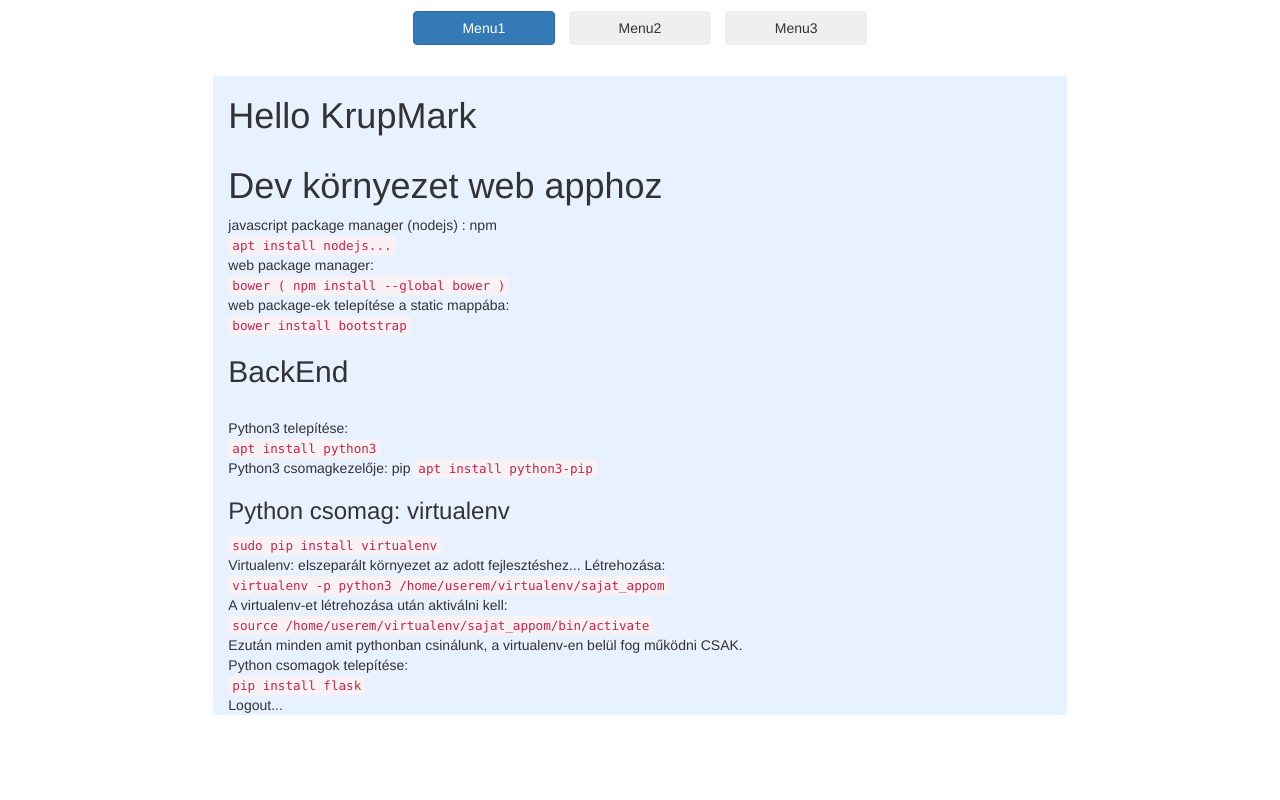
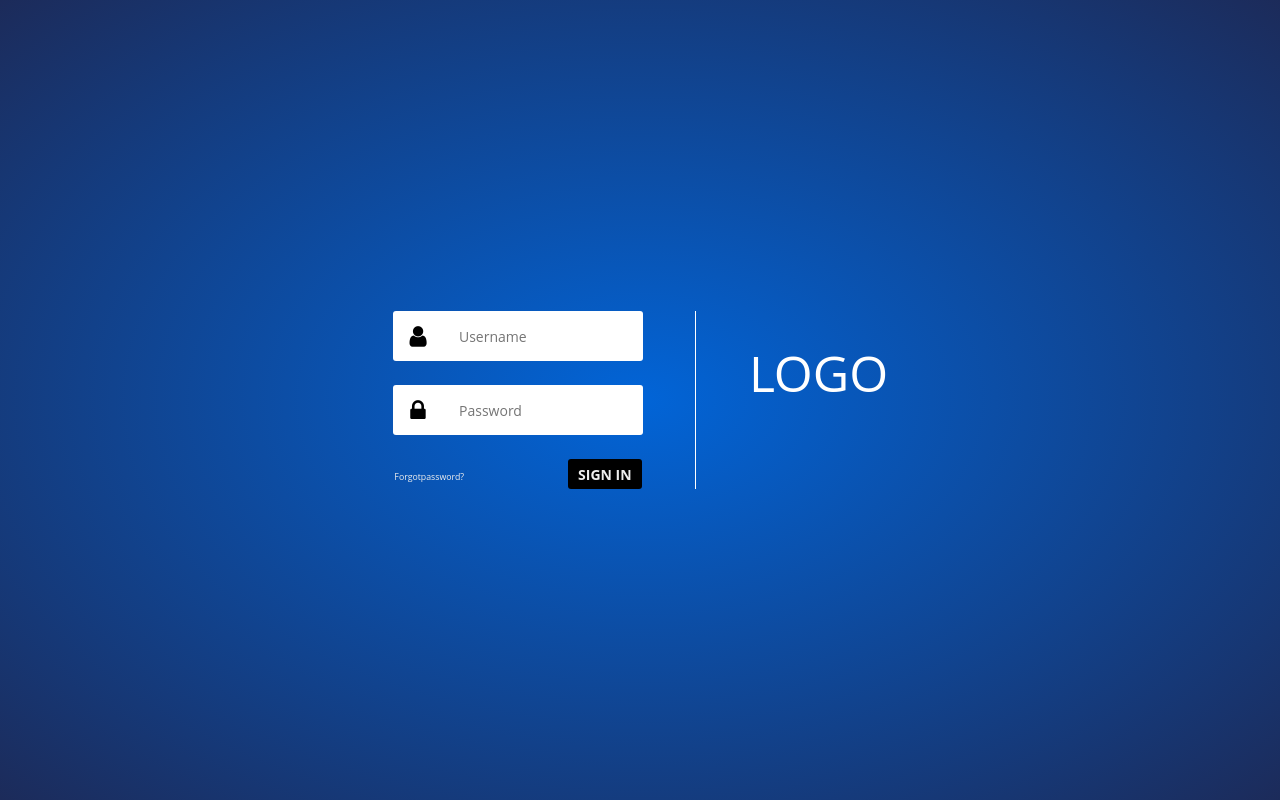
Before and after one commit to KrupMark/nyilvantarto_flask, a Flask app: page / in a window 1280 px wide. Run offline with Flask 2, Linux system fonts and the light colour scheme; some libraries are stand-ins or nearby versions.

Commit message:
csinaltunk egy logint

```diff
--- a/app.py
+++ b/app.py
@@ -1,21 +1,43 @@
 from flask import Flask
 from flask import render_template
+from flask import request, redirect, url_for
+
 app = Flask(__name__)
 app.debug = True
 
 # http://flask.pocoo.org
 # az index fuggveny rendereli le az index.html file-t
+# a / oldalon get és post method-okat is engedünk
+# https://www.w3schools.com/tags/ref_httpmethods.asp
+# EZ NEM EGY IGAZI BEJELENTKEZO FElULET, igy nem szabad csinalni rendes bejelentkezest
+@app.route("/", methods=['GET', 'POST'])
+def index():
+    # egy error valtozot deklaralunk aminek a kezdo erteken None (azaz semmi)
+    error = None
+    # ha ez a page ugy van meghivva hogy a kliens POST-ot kuld
+    if request.method == 'POST':
+        # a login.html-ben levo form adatokat, kiszedjuk a POST-bol es betoltjuk ket darab valtozoba
+        email = request.form.get('email')
+        passwd = request.form.get('password')
+        # print(request.form.get)
+        print("A megadott emailcim: {}".format(email))
+        print("A megadott jelszo: {}".format(passwd))
+        # a bekuldott adatok kozul ellenorizzuk a felahasznalonevet, es ha az helyes
+        if email == "KrupMark":
+            # atiranyitjuk a felhasznalot a belso oldalra
+            return redirect(url_for('nyilvantarto'))
+        else:
+            # ha rossz adatokat adott meg, akkor egy hibauzenetet kuldonk...
+            error = 'Invalid Credentials. Please try again.'
+    # a flask minden template file-t a templates mappan belul keres.
+    # ha nem POST a http keres, hanem GET, akkor siman csak a login.html-t rendereljuk:
+    return render_template('login.html', error=error)
 
-@app.route("/")
-def index():
+@app.route("/nyilvantarto")
+def nyilvantarto():
     user = "KrupMark"
-    # a user valtozo, az a index.html file-ban is user valtozokent lesz elerheto
+    # a user valtozo,az az index.html file-ban is user valtozokent lesz elerheto
     return render_template('index.html', user=user)
-
-# a flask minden template file-t a templates mappan belül keres.
-@app.route("/login")
-def loginPage():
-    return render_template('login.html')
 
 if __name__ == "__main__":
 	app.run(host='0.0.0.0')
--- /dev/null
+++ b/static/css/login.css
@@ -0,0 +1,167 @@
+@charset "utf-8";
+
+
+@import url//maxcdn.bootstrapcdn.com/font-awesome/4.3.0/css/font-awesome.min.css);
+
+
+
+div.main{
+    background: #0264d6; /* Old browsers */
+background: -moz-radial-gradient(center, ellipse cover,  #0264d6 1%, #1c2b5a 100%); /* FF3.6+ */
+background: -webkit-gradient(radial, center center, 0px, center center, 100%, color-stop(1%,#0264d6), color-stop(100%,#1c2b5a)); /* Chrome,Safari4+ */
+background: -webkit-radial-gradient(center, ellipse cover,  #0264d6 1%,#1c2b5a 100%); /* Chrome10+,Safari5.1+ */
+background: -o-radial-gradient(center, ellipse cover,  #0264d6 1%,#1c2b5a 100%); /* Opera 12+ */
+background: -ms-radial-gradient(center, ellipse cover,  #0264d6 1%,#1c2b5a 100%); /* IE10+ */
+background: radial-gradient(ellipse at center,  #0264d6 1%,#1c2b5a 100%); /* W3C */
+filter: progid:DXImageTransform.Microsoft.gradient( startColorstr='#0264d6', endColorstr='#1c2b5a',GradientType=1 ); /* IE6-9 fallback on horizontal gradient */
+height:calc(100vh);
+width:100%;
+}
+
+[class*="fontawesome-"]:before {
+  font-family: 'FontAwesome', sans-serif;
+}
+
+/* ---------- GENERAL ---------- */
+
+* {
+  box-sizing: border-box;
+    margin:0px auto;
+
+  &:before,
+  &:after {
+    box-sizing: border-box;
+  }
+
+}
+
+body {
+
+    color: #606468;
+  font: 87.5%/1.5em 'Open Sans', sans-serif;
+  margin: 0;
+}
+
+a {
+	color: #eee;
+	text-decoration: none;
+}
+
+a:hover {
+	text-decoration: underline;
+}
+
+input {
+	border: none;
+	font-family: 'Open Sans', Arial, sans-serif;
+	font-size: 14px;
+	line-height: 1.5em;
+	padding: 0;
+	-webkit-appearance: none;
+}
+
+p {
+	line-height: 1.5em;
+}
+
+.clearfix {
+  *zoom: 1;
+
+  &:before,
+  &:after {
+    content: ' ';
+    display: table;
+  }
+
+  &:after {
+    clear: both;
+  }
+
+}
+
+.container {
+  left: 50%;
+  position: fixed;
+  top: 50%;
+  transform: translate(-50%, -50%);
+}
+
+/* ---------- LOGIN ---------- */
+
+#login form{
+	width: 250px;
+}
+#login, .logo{
+    display:inline-block;
+    width:40%;
+}
+#login{
+border-right:1px solid #fff;
+  padding: 0px 22px;
+  width: 59%;
+}
+.logo{
+color:#fff;
+font-size:50px;
+  line-height: 125px;
+}
+
+#login form span.fa {
+	background-color: #fff;
+	border-radius: 3px 0px 0px 3px;
+	color: #000;
+	display: block;
+	float: left;
+	height: 50px;
+    font-size:24px;
+	line-height: 50px;
+	text-align: center;
+	width: 50px;
+}
+
+#login form input {
+	height: 50px;
+}
+fieldset{
+    padding:0;
+    border:0;
+    margin: 0;
+
+}
+#login form input[type="text"], input[type="password"] {
+	background-color: #fff;
+	border-radius: 0px 3px 3px 0px;
+	color: #000;
+	margin-bottom: 1em;
+	padding: 0 16px;
+	width: 200px;
+}
+
+#login form input[type="submit"] {
+  border-radius: 3px;
+  -moz-border-radius: 3px;
+  -webkit-border-radius: 3px;
+  background-color: #000000;
+  color: #eee;
+  font-weight: bold;
+  /* margin-bottom: 2em; */
+  text-transform: uppercase;
+  padding: 5px 10px;
+  height: 30px;
+}
+
+#login form input[type="submit"]:hover {
+	background-color: #d44179;
+}
+
+#login > p {
+	text-align: center;
+}
+
+#login > p span {
+	padding-left: 5px;
+}
+.middle {
+  display: flex;
+  width: 600px;
+}
--- a/static/css/main.css
+++ b/static/css/main.css
@@ -3,17 +3,20 @@
 }
 
 .row-centered {
-    text-align: center;
+    text-align:center;
 }
 
 .col-centered {
-    float: none;
+    float:none;
 }
-
 .menu-row {
     margin-top: 20px;
 }
 
 .content {
-    background-color: #e8f1ff;
+background-color: #e8f1ff;
 }
+
+.inactive-content {
+    display:none;
+}
--- a/templates/index.html
+++ b/templates/index.html
@@ -1,60 +1,62 @@
 <!DOCTYPE html>
-<html>
+<html lang="en">
 <head>
 <meta charset="UTF-8">
 <title>Flask App</title>
+<script type="text/javascript" src="{{ url_for('static', filename='bower_components/jquery/dist/jquery.min.js') }}"></script>
 <script type="text/javascript" src="{{ url_for('static', filename='bower_components/bootstrap/dist/js/bootstrap.min.js') }}"></script>
-	    <script type="text/javascript" src="{{ url_for('static', filename='bower_components/bootstrap/dist/js/bootstrap.min.js') }}"></script>
-	    <link rel="stylesheet" type="text/css" href="{{ url_for('static', filename='bower_components/bootstrap/dist/css/bootstrap.min.css') }}" />
-	    <link rel="stylesheet" type="text/css" href="{{ url_for('static', filename='css/main.css') }}" />
+<link rel="stylesheet" type="text/css" href="{{ url_for('static', filename='bower_components/bootstrap/dist/css/bootstrap.min.css') }}">
+<link rel="stylesheet" type="text/css" href="{{ url_for('static', filename='css/main.css') }}">
 </head>
 
 <body>
 <nav class="navbar container">
-			<div class="col-md-6 col-sm-6 col-md-offset-3 col-sm-offset-3">
+  <div class="menu-row col-md-6 col-sm-6 col-md-offset-3 col-sm-offset-3">
     <div class="row row-centered">
    <button id="1" type="button" class="menu-item btn btn-primary col-sm-3 col-md-3 col-xs-12 col-centered" onclick="switchMenu(this.id)">Menu1</button>
    <button id="2" type="button" class="menu-item btn btn-secondary col-sm-3 col-md-3 col-xs-12 col-centered" onclick="switchMenu(this.id)">Menu2</button>
-					<button id="3" type="button" class="menu-item btn btn-secondary col-sm-3 col-md-3 col-xs-12 col-centered" onclick="switchMenu(this.id)">Menu3</button>
+   <button id="3" type="button" class="menu-item btn btn-secondary col-sm-3 col-md-3 col-xs-12 col-centered" onclick="switchMenu(this.id)" >Menu3</button>
     </div>
   </div>
+
 </nav>
 <div id="1" class="content container col-md-8 col-md-offset-2">
-		    {# a {{ jelek kozotti rez a jinja2 template engine-hez tartozik. #}
-		    {#   tovabbi informaciok: http://jinja.pocoo.org/docs/2.9/ #}
-			<h1>Hello {{ user }}</h1>
+  {# a {{ jelek közötti rész a jinja2 template engine-hez tartozik.  #}
+  {#   további információk: http://jinja.pocoo.org/docs/2.9/ #}
+  <h1>Hello {{ user }} </h1>
 </div>
-		<div id="2" class="content container col-md-8 col-md-offset-2">
-			<h1>Dev környezet web apphoz</h1>
-			javascript package manager (nodejs) : npm <br>
-			<code>apt install nodejs...</code> <br>
+<div id="2" class="inactive-content content container col-md-8 col-md-offset-2">
+
+  <h1> Dev környezet web apphoz </h1>
+  javascript package manager (nodejs) : npm  <br>
+  <code>apt install nodejs...</code>  <br>
   web package manager: <br>
-			<code>bower ( npm install --global bower )</code><br>
-			web package-ek telepítése a static mappába:<br>
-			<code>bower install bootstrap</code><br>
-
-			<h2>BackEnd</h2><br>
-			Python3 telepítése:<br>
-			<code>apt install python3</code><br>
-			Python3 csomagkezelője: pip
-			<code>apt install python3-pip</code><br>
-			<h3>Python csomag: virtualenv</h3>
-			<code>sudo pip install virtualenv</code><br>
-			Virtualenv: elszeparált környezet az adott fejlesztéshez... Létrehozása:<br>
-			<code>virtualenv -p python3 /home/userem/virtualenv/sajat_appom</code><br>
-			A virtualenv-et létrehozása után aktiválni kell:<br>
-			<code>source /home/userem/virtualenv/sajat_appom/bin/activate</code><br>
-			Ezután minden amit pythonban csinálunk, a virtualenv-en belül fog működni CSAK.<br>
-			Python csomagok telepítése:<br>
-			<code>pip install flask</code>
+  <code>bower ( npm install --global bower ) </code> <br>
+  Web package-ek telepítése a static mappába: <br>
+  <code>bower install bootstrap </code>    <br>
+  <h2>BackEnd: </h2> <br>
+  Python3  telepítése: <br>
+  <code>apt install python3 </code> <br>
+  Python csomagkezelője: pip
+  <code>apt install python3-pip </code> <br>
+  <h3>Python csomag: virtualenv </h3>
+  <code>sudo pip install virtualenv </code> <br>
+  Virtualenv: elszeparált környezet az adott fejlesztéshez... Létrehozása: <br>
+  <code>virtualenv -p python3 /home/userem/virtualenv/sajat_appom </code> <br>
+  A virtialenv-et létrehozás után aktiválni kell: <br>
+  <code>source /home/userem/virtualenv/sajat_appom/bin/activate</code> <br>
+  Ezután minden amit pythonban csinálunk, a virtualenv-en belül fog működni CSAK.  <br>
+  Python csomagok telepítése:  <br>
+  <code>pip install flask</code> <br>
 </div>
-		<div id="3" class="content container col-md-8 col-md-offset-2">
+<div id="3" class="inactive-content content container col-md-8 col-md-offset-2">
 Logout...
 </div>
-		<script>
+
+<script type="text/javascript">
   function switchMenu(clickedId) {
     console.log(clickedId+" megnyomva...");
-		        // jquery selector: minden html elemet kiválaszt amin rajta van a content class
+    // jquery selector: minden html elemet kiválaszt amin rajta van content class
     $(".content").css('display', 'none');
     $("#"+clickedId+".content").css('display', 'unset');
 
@@ -64,5 +66,8 @@
     $("#"+clickedId+".menu-item").addClass("btn-primary");
   };
 </script>
+
+
+
 </body>
 </html>
--- a/templates/login.html
+++ b/templates/login.html
@@ -3,8 +3,43 @@
 <head>
 <meta charset="UTF-8">
 <title>Flask App</title>
+
+  <script type="text/javascript" src="{{ url_for('static', filename='bower_components/jquery/dist/jquery.min.js') }}"></script>
+  <script type="text/javascript" src="{{ url_for('static', filename='bower_components/bootstrap/dist/js/bootstrap.min.js') }}"></script>
+  <link rel="stylesheet" type="text/css" href="{{ url_for('static', filename='bower_components/bootstrap/dist/css/bootstrap.min.css') }}">
+  <link rel="stylesheet" type="text/css" href="{{ url_for('static', filename='css/login.css') }}">
+
 </head>
 <body>
-        <h1>Login Page</h1>
+    <link rel="stylesheet" href="//maxcdn.bootstrapcdn.com/font-awesome/4.3.0/css/font-awesome.min.css">
+    <div class="main">
+        <div class="container">
+            <center>
+                <div class="middle">
+                    <div id="login">
+                        <form method="POST">
+                            <fieldset class="clearfix">
+                                <!--hiba eseten error valtozo erteket kap, es ki irjuk az erteket-->
+                                {% if error %}
+                                    <p class="error"><strong>Error:</strong> {{ error }}
+                                {% endif %}
+                                <p><span class="fa fa-user"></span><input type="text" Placeholder="Username" name="email" required=""></p>
+                                <p><span class="fa fa-lock"></span><input type="password"  Placeholder="Password" name="password" required=""></p>
+                                <div>
+                                    <span style="width:48%; text-align:left;  display: inline-block;"><a class="small-text" href="#">Forgotpassword?</a></span>
+                                    <span style="width:50%; text-align:right;  display: inline-block;"><input type="submit" value="Sign In"></span>
+                                </div>
+                            </fieldset>
+                            <div class="clearfix"></div>
+                        </form>
+                        <div class="clearfix"></div>
+                    </div> <!-- end login -->
+                    <div class="logo">LOGO
+                        <div class="clearfix"></div>
+                    </div>
+                </div>
+            </center>
+        </div>
+    </div>
 </body>
 </html>
```
Also changed, not shown: bower.json (+11 -14 lines), static/basics.js (+120 -99 lines), static/bower_components/bootstrap/.bower.json, 3 other files. Lines whose indentation alone changed are shown as unchanged.
